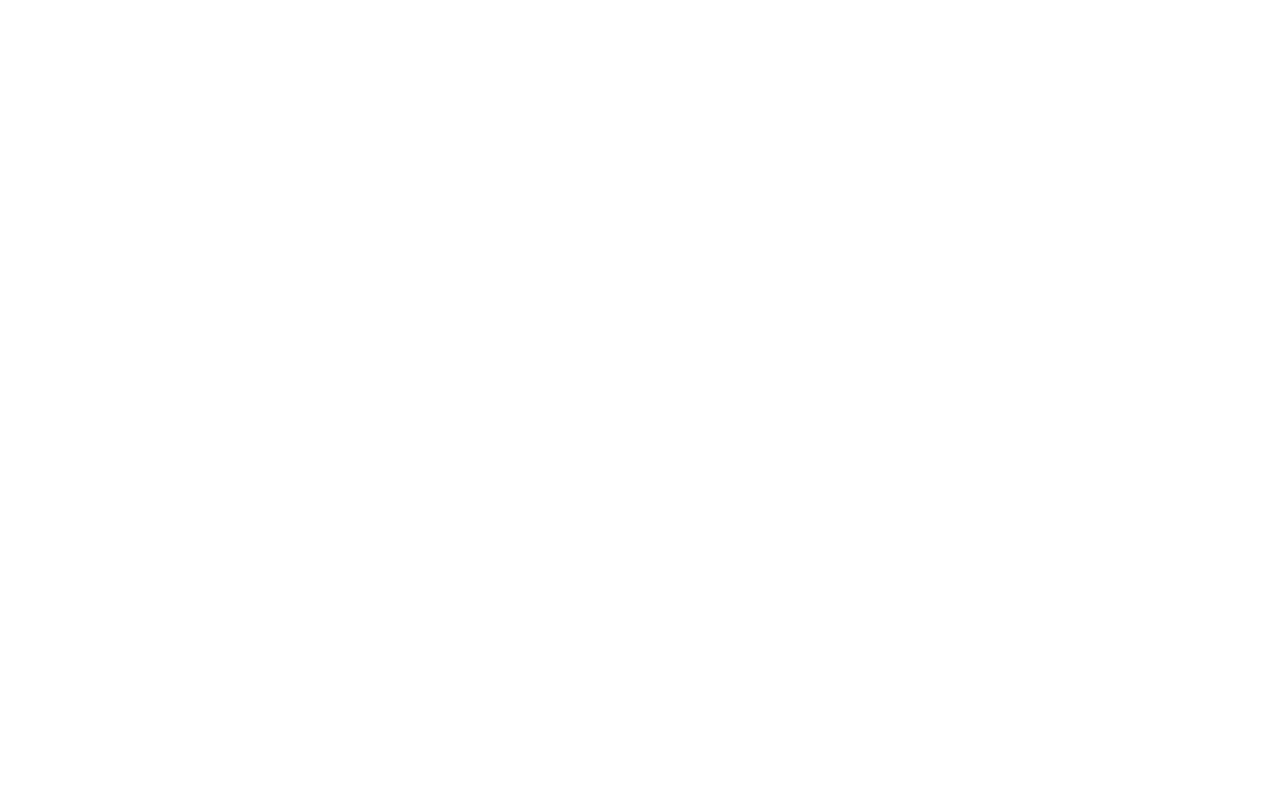
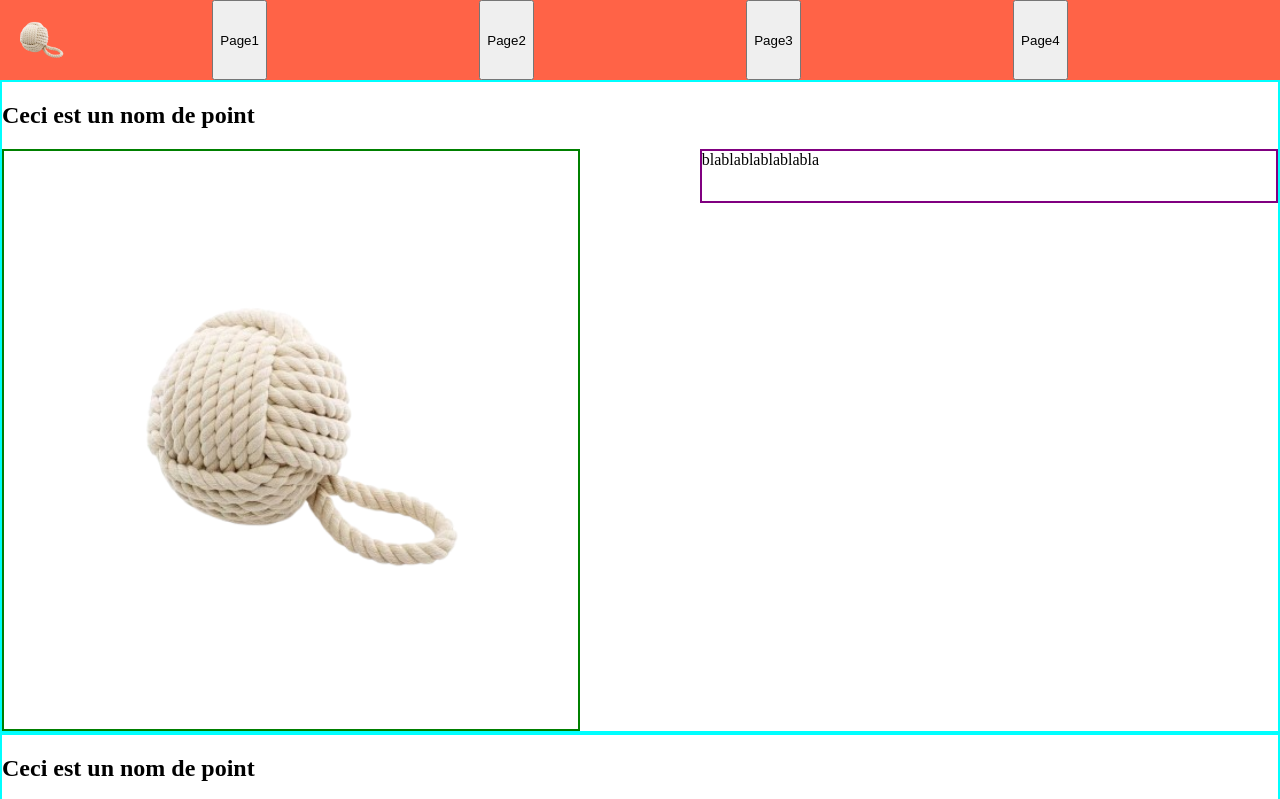
Before and after one commit to Jolan-B/EncyclopedieDuCrochet, a plain HTML site: page menu.html in a window 1280 px wide. Shown: the top 799 px of the page. Drawn offline with Linux system fonts and the light colour scheme.

Commit message:
dispo page menu

```diff
--- a/menu.css
+++ b/menu.css
@@ -8,3 +8,72 @@ git add /c/Users/Public/BUT_Info/Github/Crochet
 git commit -m "message"
 git push
 */
+
+body {
+    --header_height: 80px;
+
+
+    margin: 0;
+}
+
+
+header {
+    width: 100%;
+    height: var(--header_height);
+    background-color: tomato;
+
+    position: fixed;
+    display: flex;
+    justify-content: space-evenly;
+}
+
+header>img {
+    height: var(--header_height);
+    position: absolute;
+    top: 0;
+    left: 0;
+}
+
+.vide {
+    height: var(--header_height);
+}
+
+.point {
+    border: solid 2px aqua;
+}
+
+.point:nth-child(2n) {
+    .dispo_txt_img {
+        flex-direction: row-reverse;
+    }
+}
+
+.titre {
+    height: 50px;
+
+    border: 2px red;
+
+}
+
+.dispo_txt_img {
+    display: flex;
+    flex-direction: row;
+    justify-content: space-between;
+}
+
+
+.illustration {
+    width: 45%;
+    border: solid 2px green;
+}
+
+.illustration>img {
+    width: 100%;
+}
+
+.txt {
+    height: 50px;
+    width: 45%;
+    border: solid 2px purple;
+
+}
--- a/menu.html
+++ b/menu.html
@@ -6,10 +6,56 @@
     <meta name="viewport" content="width=device-width, initial-scale=1.0">
     <title>Crchet_menu</title>
     <link rel="stylesheet" href="menu.css">
+    <link rel="icon" type="image/svg+xml" href="img/logo.png" />
 </head>
 
 <body>
 
+    <header>
+        <img src="img/logo.png" onclick="window.location.href='menu.html';" />
+        <button onclick="window.location.href='panier.html';">Page1</button>
+        <button onclick="window.location.href='panier.html';">Page2</button>
+        <button onclick="window.location.href='panier.html';">Page3</button>
+        <button onclick="window.location.href='panier.html';">Page4</button>
+
+    </header>
+
+    <div class="vide">
+    </div>
+
+    <section class="point">
+
+        <h1>Ceci est un nom de point</h1>
+
+        <div class="dispo_txt_img">
+
+            <div class="illustration">
+                <img src="img/logo.png" />
+            </div>
+
+            <span class="txt">blablablablablabla</span>
+
+        </div>
+
+
+    </section>
+
+    <section class="point">
+
+        <h1>Ceci est un nom de point</h1>
+
+        <div class="dispo_txt_img">
+
+            <div class="illustration">
+                <img src="img/logo.png" />
+            </div>
+
+            <span class="txt">blablablablablabla</span>
+
+        </div>
+
+
+    </section>
 
 </body>
 
```
Also changed, not shown: img/logo.png (added).
